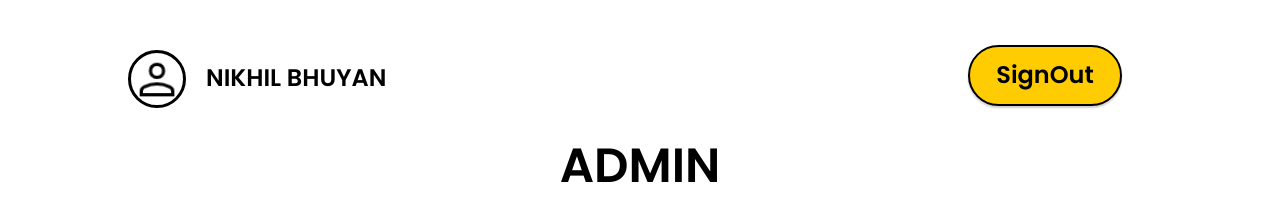
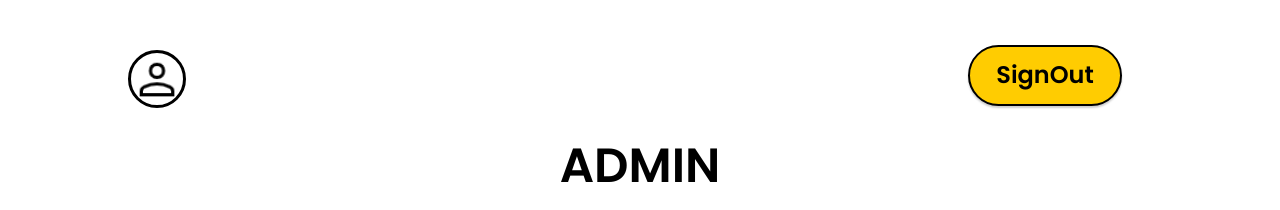
Before and after one commit to Stk-79/Student-Portal, a website: page admin/admin-home/ahome.html in a window 1280 px wide. Shown: the top 210 px of the page. Drawn offline with Linux system fonts and the light colour scheme; files whose address does not match are found by name.

Commit message:
Update ahome.html

```diff
--- a/admin/admin-home/ahome.html
+++ b/admin/admin-home/ahome.html
@@ -16,7 +16,6 @@
     <nav>
       <div id="s">
         <img src="./images/profile.png" alt="" />
-        <p>NIKHIL BHUYAN</p>
       </div>
       <p id="sign-out-button">SignOut</p>
     </nav>
```
